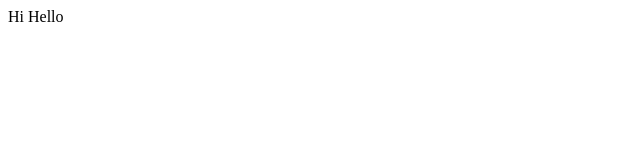
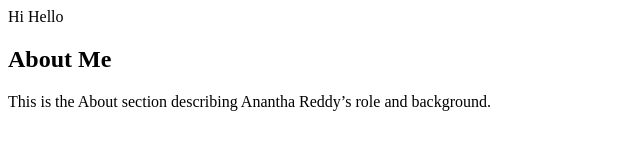
Before and after one commit to Srinidhigande12/first_A6_1, a plain HTML site: page index.html in a window 1280 px wide. Shown: the whole page, without its empty margins (0-640 px from the left). Drawn offline with Linux system fonts and the light colour scheme.

Commit message:
added text file

```diff
--- a/index.html
+++ b/index.html
@@ -1 +1,2 @@
 <!DOCTYPE html> <html>Hi Hello</html>
+<section id="about"><h2>About Me</h2><p>This is the About section describing Anantha Reddy’s role and background.</p></section>
```
